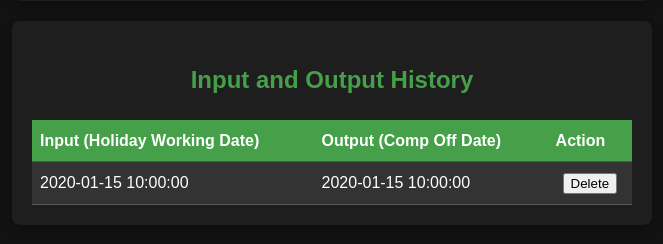
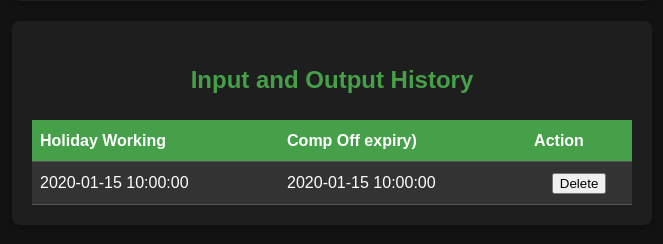
Before and after one commit to gupta07ayush/CompOff, a Flask app: template templates/index.html in a window 1280 px wide. Shown: the part 376-620 px from the top of the page, without its empty margins (308-971 px from the left). Run offline with Flask 3, Linux system fonts and the light colour scheme; the template is opened without the code that fills it: most values are stand-ins (such as "Sample title", 1, 10 or a date in 2020).

Commit message:
modify html table name

```diff
--- a/templates/index.html
+++ b/templates/index.html
@@ -25,8 +25,8 @@
         <table>
             <thead>
                 <tr>
-                    <th>Input (Holiday Working Date)</th>
-                    <th>Output (Comp Off Date)</th>
+                    <th>Holiday Working</th>
+                    <th>Comp Off expiry)</th>
                     <th>Action</th> <!-- New column for delete button -->
                 </tr>
             </thead>
```
